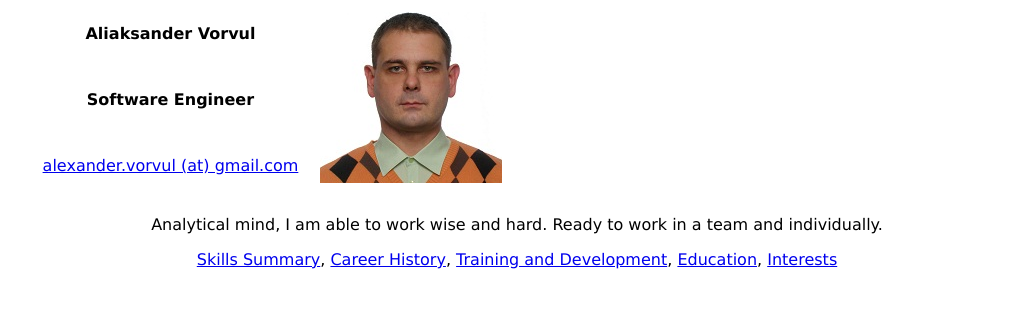
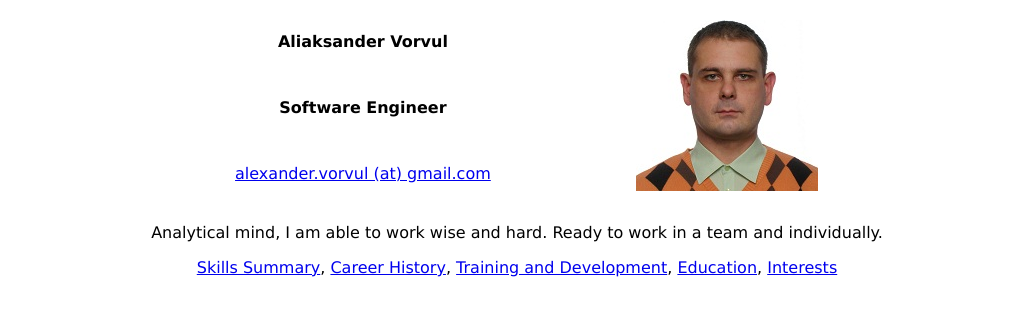
Before and after one commit to AlexanderVorvul/rsschool-cv-210912, a plain HTML site: page index.html in a window 1280 px wide. Shown: the top 316 px of the page, without its empty margins (123-1151 px from the left). Drawn offline with Linux system fonts and the light colour scheme.

Commit message:
feat: add class .centered to styles.css

```diff
--- a/styles/styles.css
+++ b/styles/styles.css
@@ -1,8 +1,6 @@
 body {
-    font-family: Verdana;
+    font-family: Verdana, sans-serif;
     color: black;
-    width: 76%;
-    margin: 0 auto;
 }
 
 header{
@@ -25,6 +23,10 @@
     color: black;
     size: 2px;
 }
+.centered {
+  width: 76%;
+  margin: 0 auto;
+}
 
 .section-header {
     margin-top: 50px;
```
